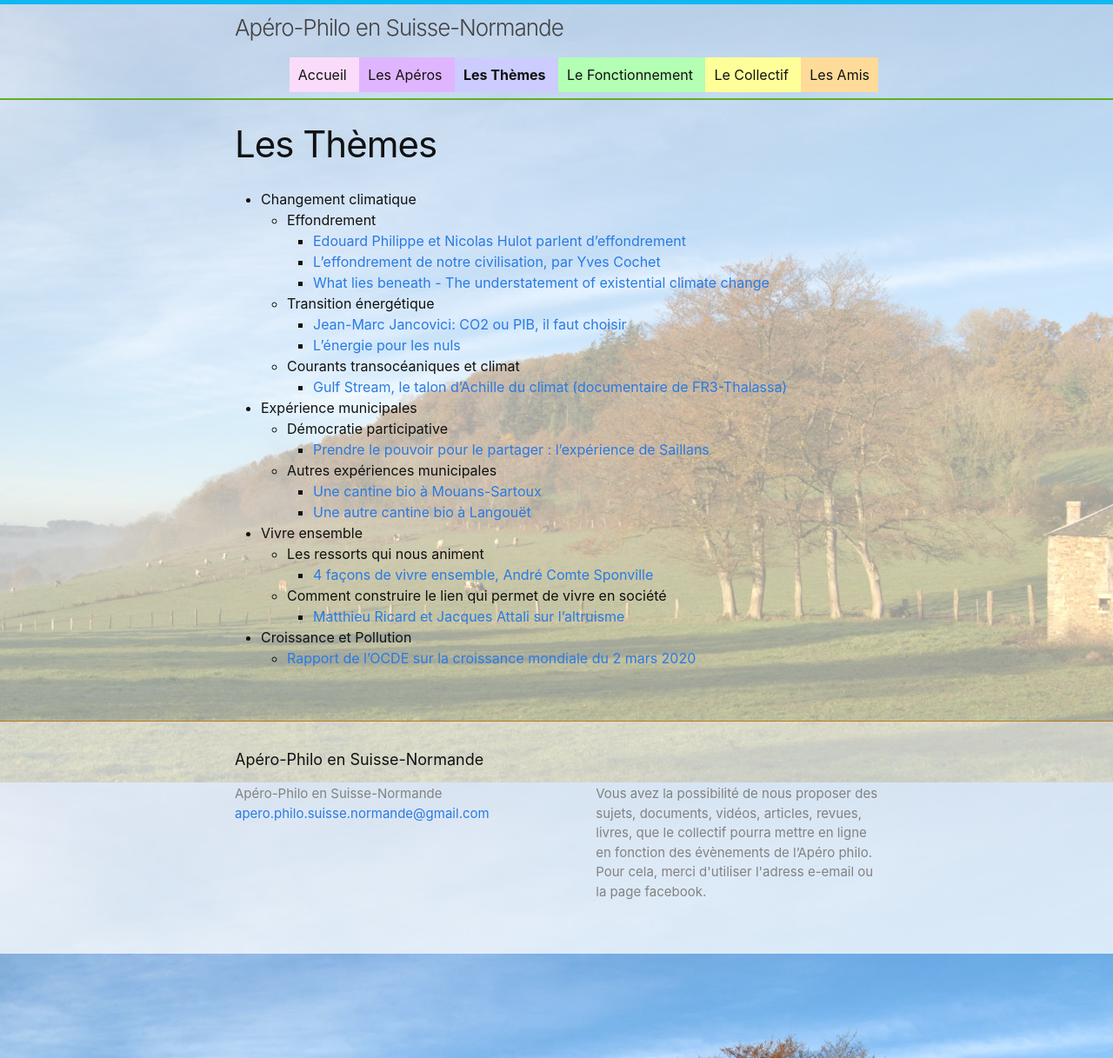
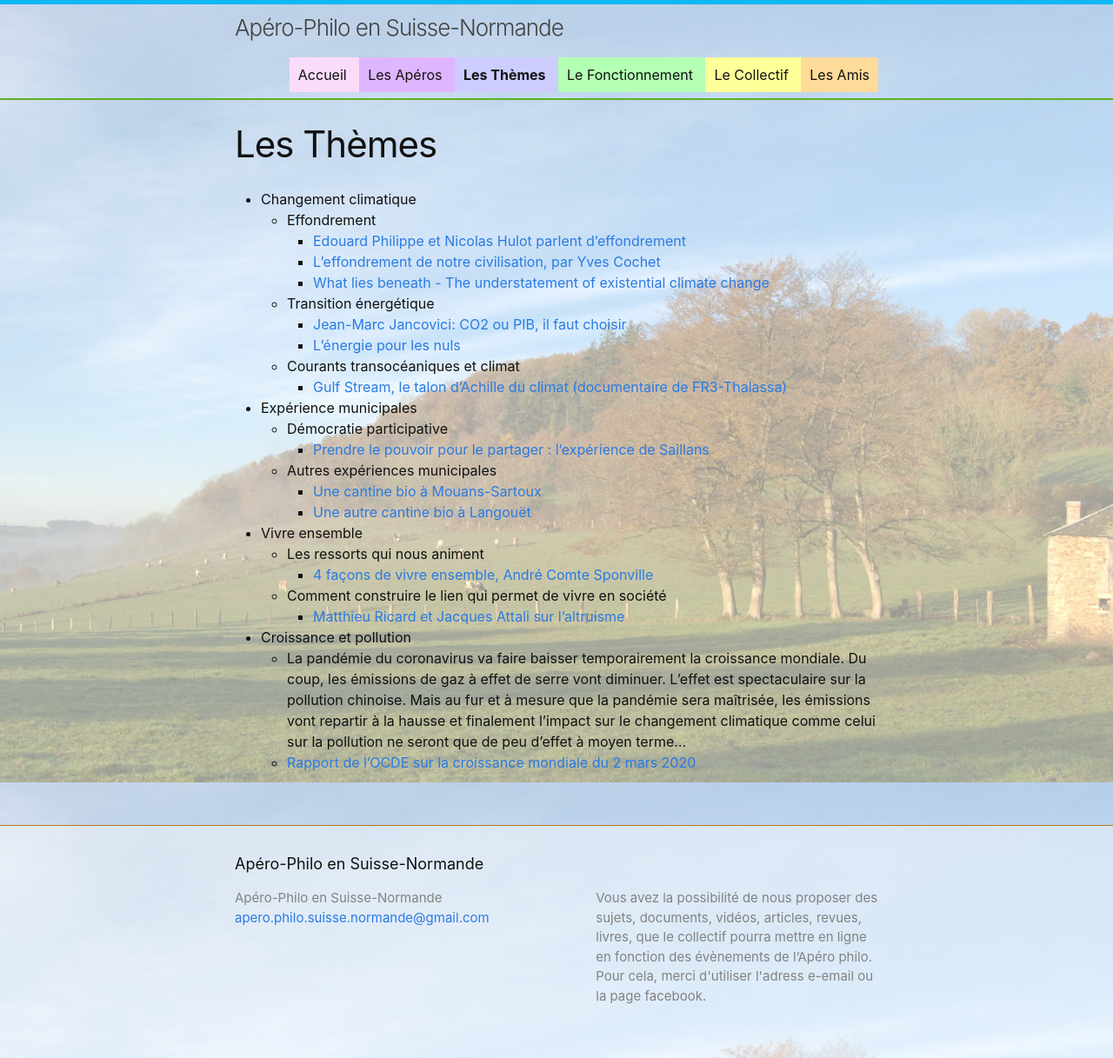
Before and after one commit to aperophilo/apero-philo-suisse-normande.github.io, a Jekyll site: the page built from pages/02-themes.markdown, in a window 1280 px wide. Shown: the whole page at 87% size. Built offline with Jekyll 4.4.1, drawn with Linux system fonts in a browser that asks for light colours.

Commit message:
Update 02-themes.markdown

```diff
--- a/pages/02-themes.markdown
+++ b/pages/02-themes.markdown
@@ -30,5 +30,6 @@ permalink: /themes/
   - Comment construire le lien qui permet de vivre en société
     - [Matthieu Ricard et Jacques Attali sur l'altruisme](https://www.youtube.com/watch?v=cmMcNIVMkZU)
 
-- Croissance et Pollution
+- Croissance et pollution
+  - La pandémie du coronavirus va faire baisser temporairement la croissance mondiale. Du coup, les émissions de gaz à effet de serre vont diminuer. L'effet est spectaculaire sur la pollution chinoise. Mais au fur et à mesure que la pandémie sera maîtrisée, les émissions vont repartir à la hausse et finalement l'impact sur le changement climatique comme celui sur la pollution ne seront que de peu d'effet à moyen terme...
   - [Rapport de l'OCDE sur la croissance mondiale du 2 mars 2020](./ocde-croissance.html)
```
